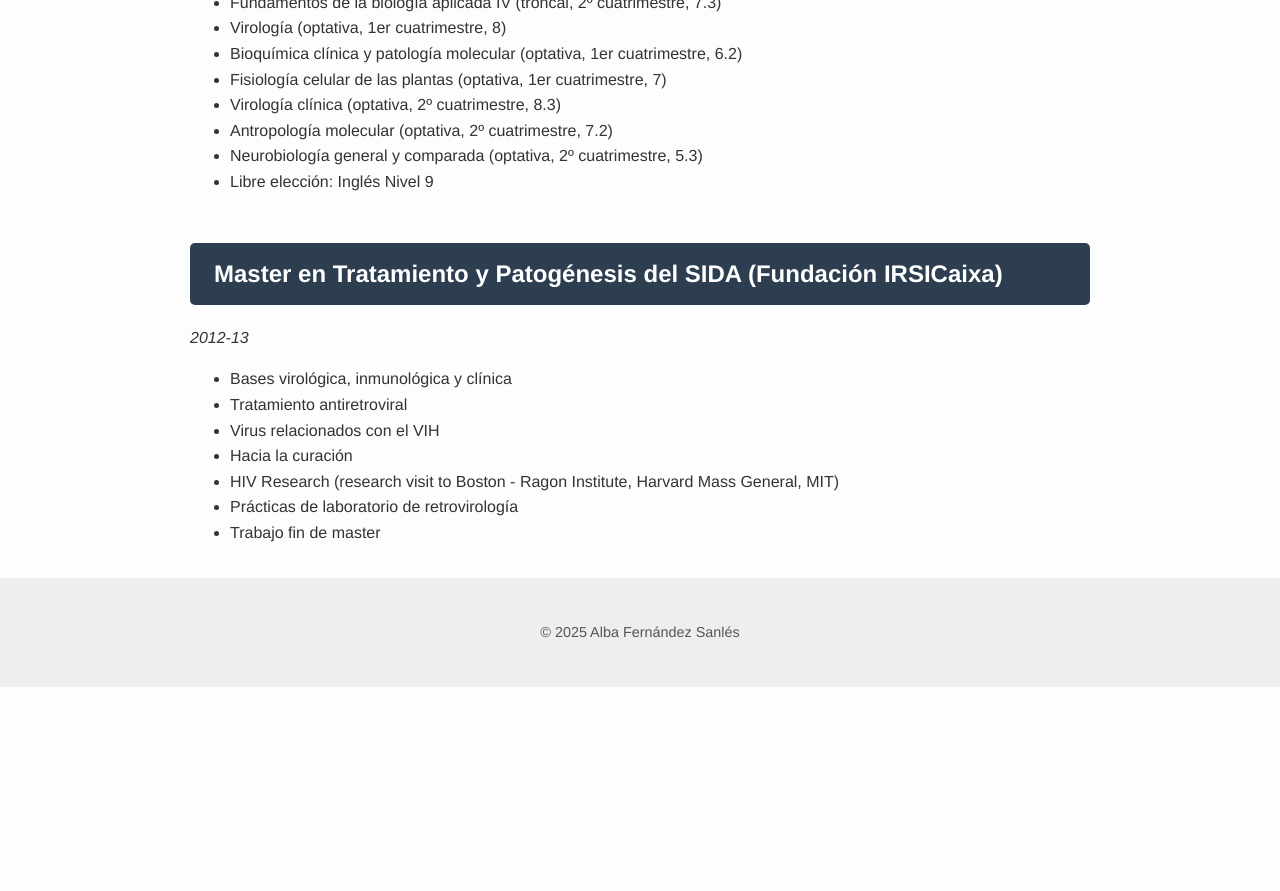
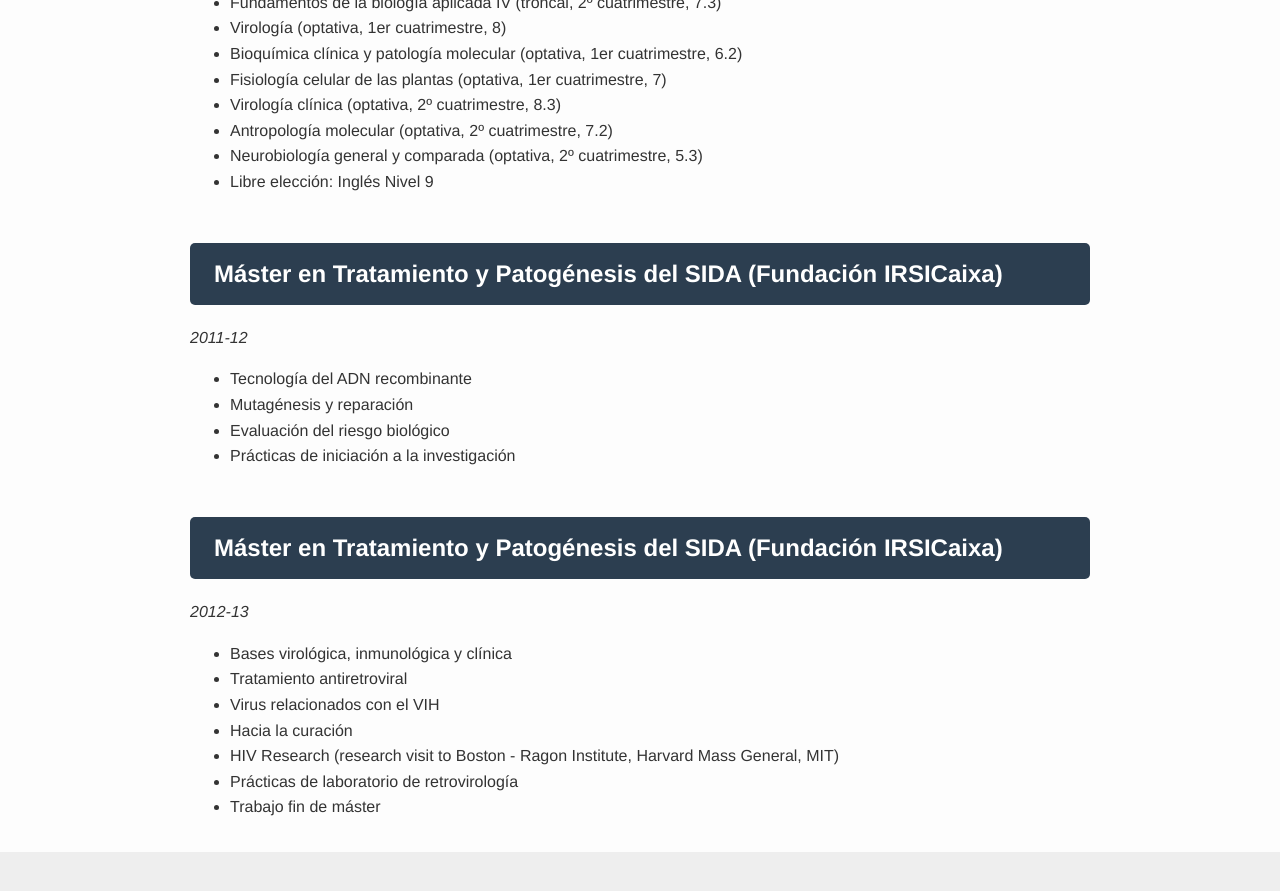
Before and after one commit to albafsanles/albafsanles.github.io, a Jekyll site: the page built from assets/subjects.md, in a window 1280 px wide and 900 px high, scrolled down 1877 px. Shown: the top 891 px of the window. Built offline with Jekyll 4.4.1, drawn with Linux system fonts in a browser that asks for light colours; before the commit the page ends 2564 px from its top, so only the background shows below that.

Commit message:
Update subjects.md

```diff
--- a/assets/subjects.md
+++ b/assets/subjects.md
@@ -81,7 +81,14 @@ _2010-11_
 - Neurobiología general y comparada (optativa, 2º cuatrimestre, 5.3)
 - Libre elección: Inglés Nivel 9
 
-## **Master en Tratamiento y Patogénesis del SIDA (Fundación IRSICaixa)**
+## **Máster en Tratamiento y Patogénesis del SIDA (Fundación IRSICaixa)**
+_2011-12_
+- Tecnología del ADN recombinante
+- Mutagénesis y reparación
+- Evaluación del riesgo biológico
+- Prácticas de iniciación a la investigación
+
+## **Máster en Tratamiento y Patogénesis del SIDA (Fundación IRSICaixa)**
 _2012-13_
 - Bases virológica, inmunológica y clínica
 - Tratamiento antiretroviral
@@ -89,4 +96,4 @@ _2012-13_
 - Hacia la curación
 - HIV Research (research visit to Boston - Ragon Institute, Harvard Mass General, MIT)
 - Prácticas de laboratorio de retrovirología
-- Trabajo fin de master
+- Trabajo fin de máster
```
